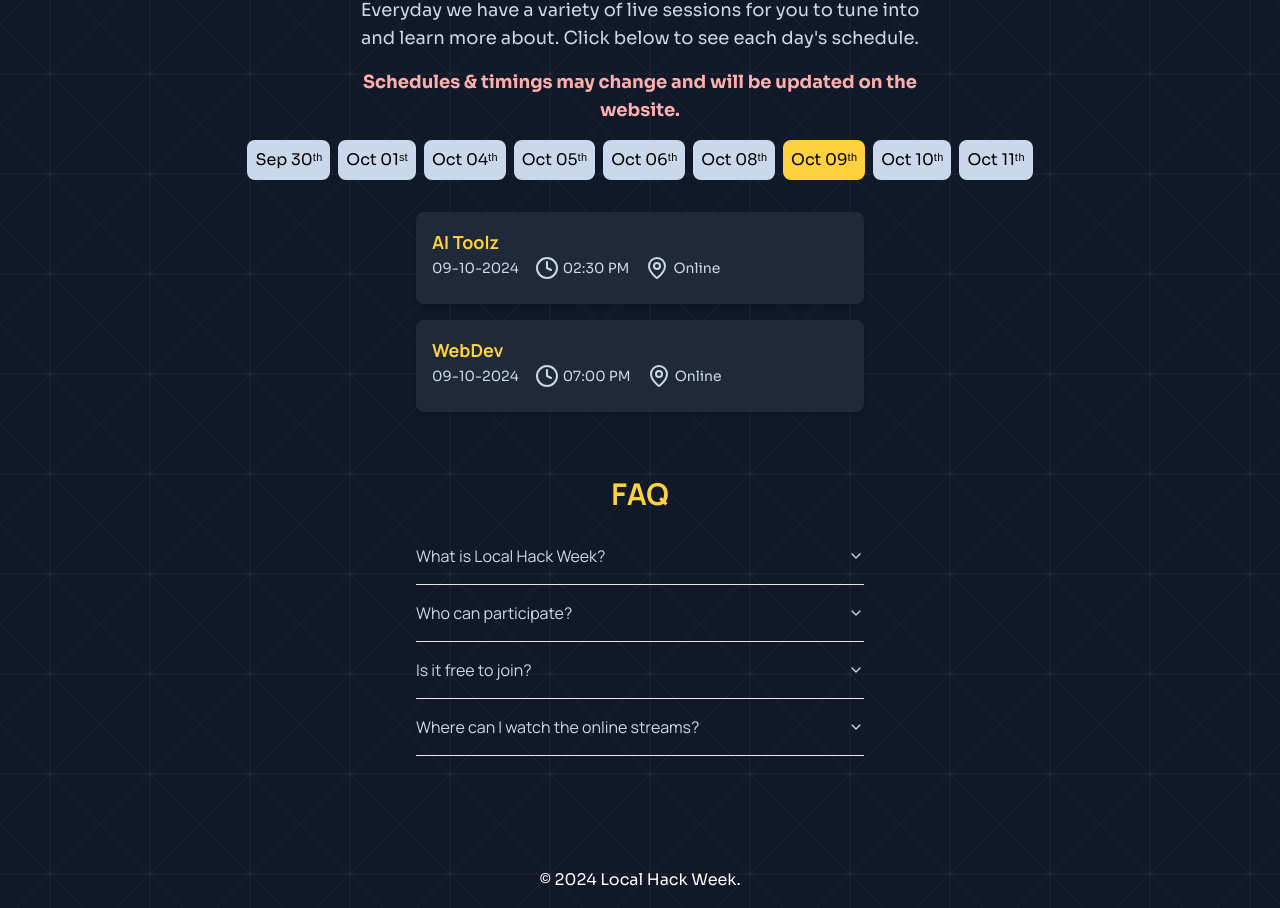
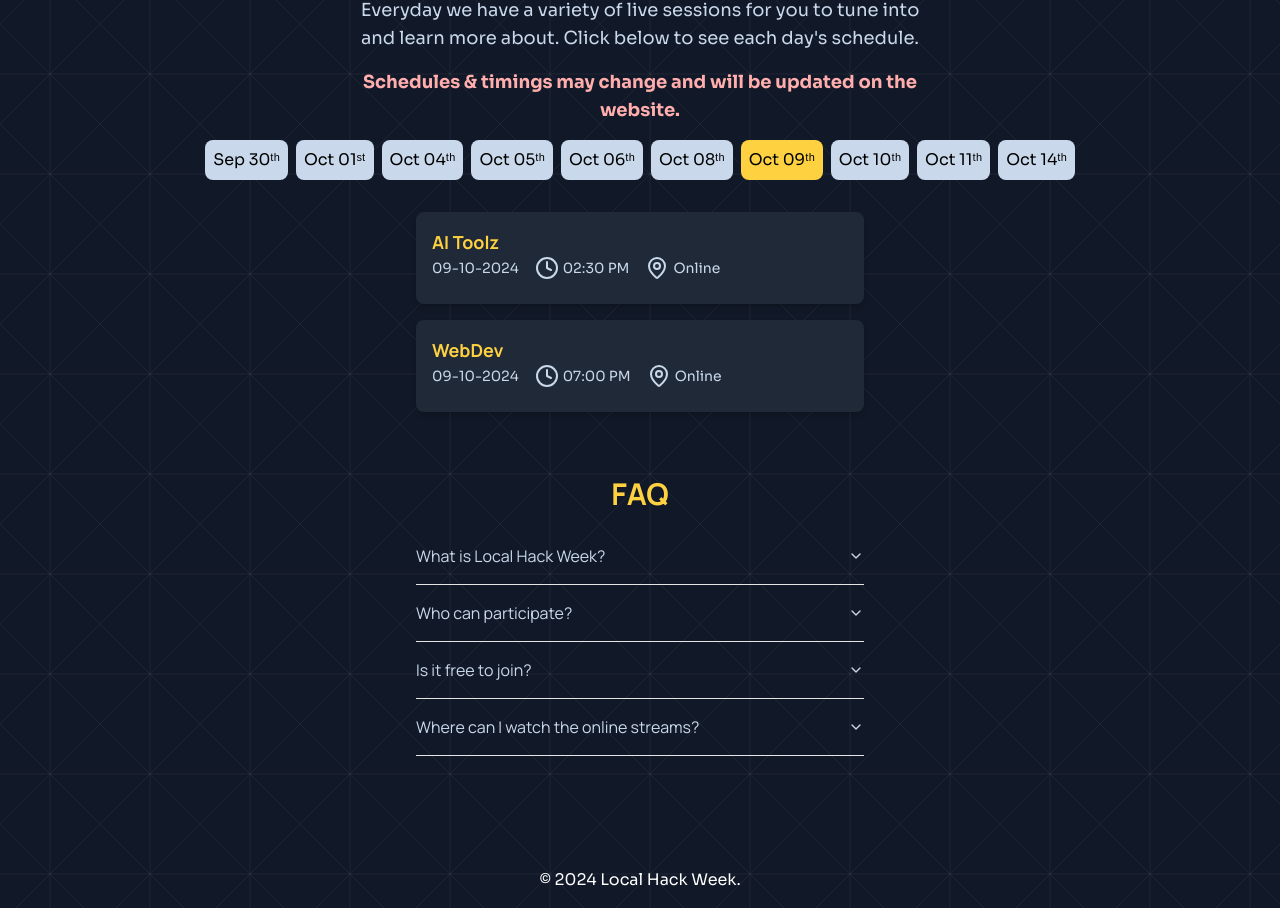
Before and after one commit to im45145v/lhw, a Next.js app: page / in a window 1280 px wide. Shown: the part 1276-2184 px from the top of the page. Built offline with nearby package versions, Linux system fonts and the light colour scheme.

Commit message:
last session yay!

```diff
--- a/components/local-hack-week.jsx
+++ b/components/local-hack-week.jsx
@@ -79,7 +79,12 @@
       day: 'Oct 11ᵗʰ',
       events: [
         { title: 'How to use Docs/read codebase', time: '02:30 PM', date: '11-10-2024', location: 'Online' },
-        { title: 'Closing Ceremony', time: '05:30 PM', date: '11-10-2024', location: 'Online' }
+      ]
+    },
+    {
+      day: 'Oct 14ᵗʰ',
+      events: [
+        { title: 'Closing Ceremony', time: '05:30 PM', date: '14-10-2024', location: 'Online' }
       ]
     },
 
```
